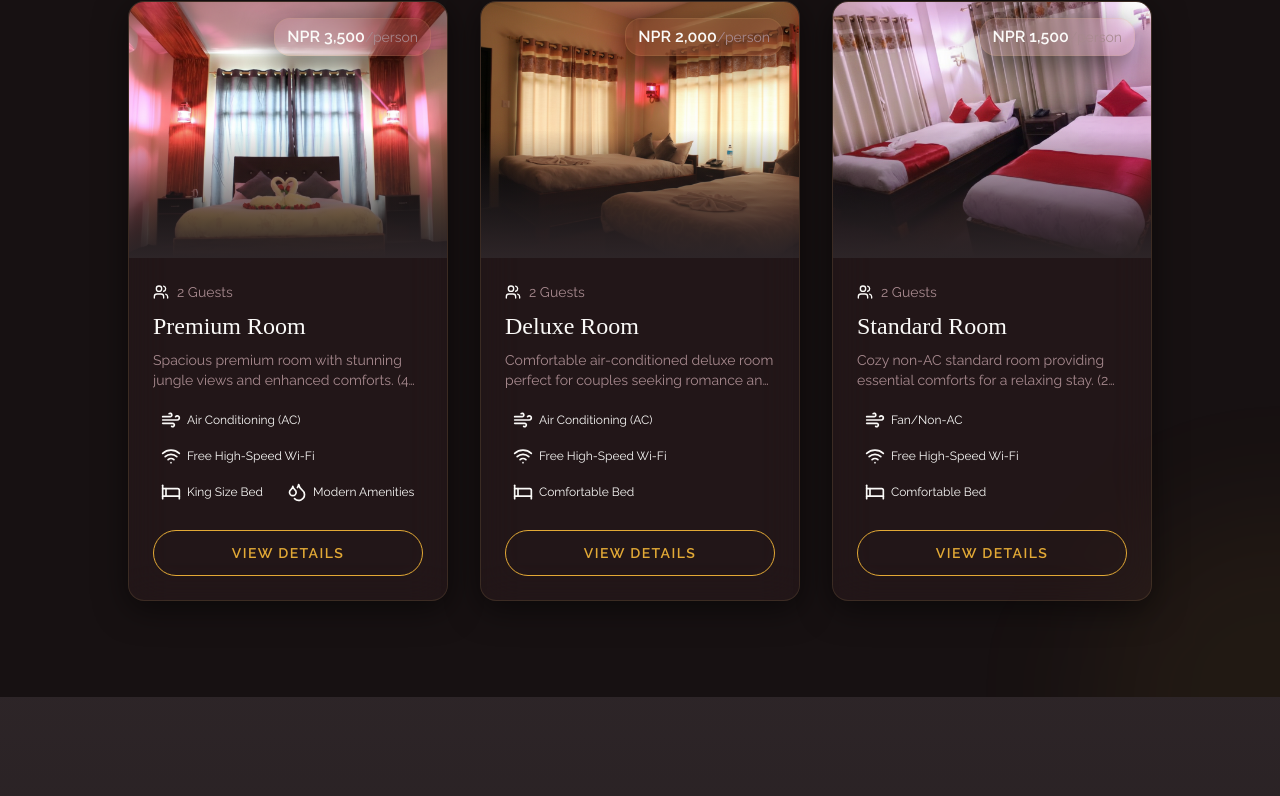
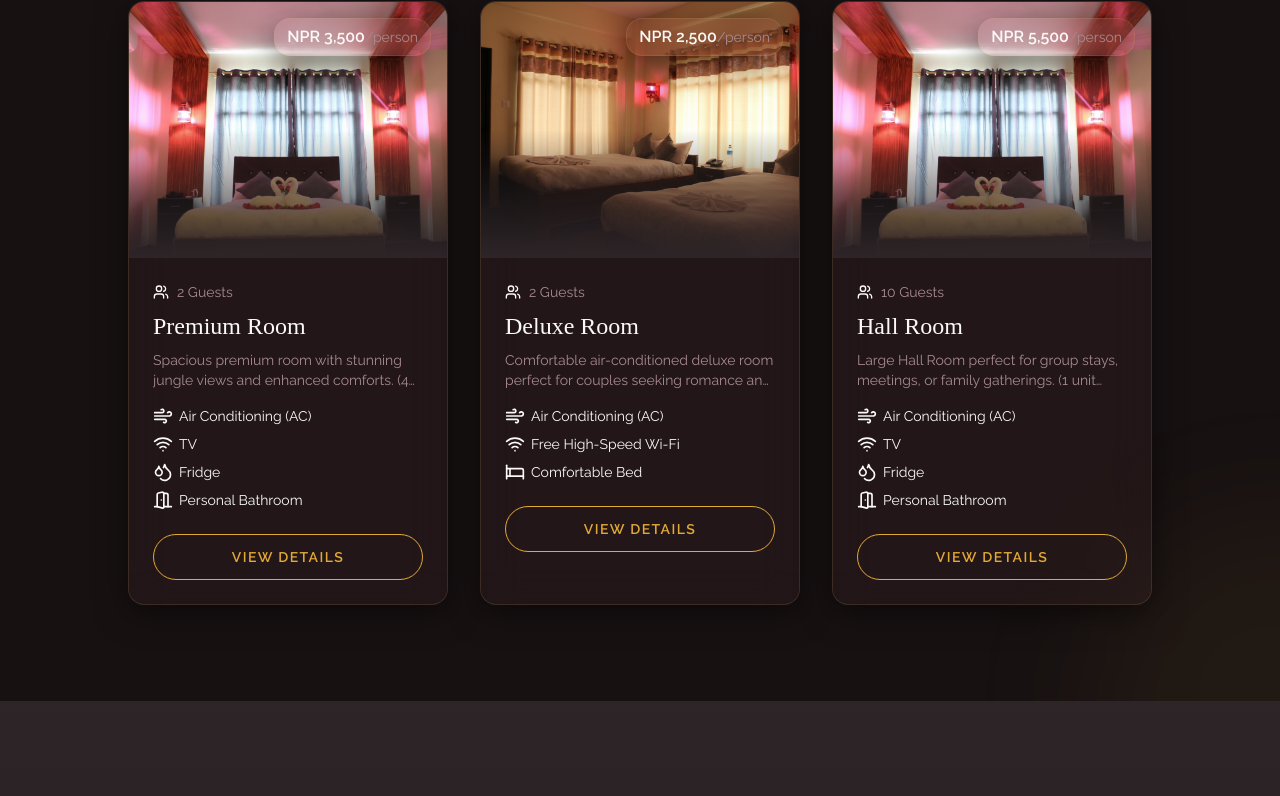
Before and after one commit to visiondynamicpvt-afk/HotelGrillDurbar, a React (Vite) app: page / in a window 1280 px wide. Shown: the part 1394-2190 px from the top of the page. Built offline with nearby package versions, Linux system fonts and the light colour scheme; no server answers; a web font is replaced by a local one.

Commit message:
Update layout rendering to pure vertical alignment on Features section for all rooms and map the correct SVG icons

```diff
--- a/src/components/sections/Rooms.tsx
+++ b/src/components/sections/Rooms.tsx
@@ -1,6 +1,6 @@
 import { motion, AnimatePresence } from 'framer-motion';
 import { useState, useEffect } from 'react';
-import { Users, Wifi, Wind, Bed, Table, DoorOpen, Droplets, Bell } from 'lucide-react';
+import { Users, Wifi, Wind, Bed, Table, DoorOpen, Droplets, Bell, Tv, Refrigerator, Bath, Utensils } from 'lucide-react';
 import GlassCard from '../ui/GlassCard';
 import SectionHeader from '../ui/SectionHeader';
 import AnimatedButton from '../ui/AnimatedButton';
@@ -20,11 +20,17 @@ const featureIcons: { [key: string]: React.ReactNode } = {
   'Balcony': <DoorOpen size={20} />,
   'Water': <Droplets size={20} />,
   'Service': <Bell size={20} />,
+  'TV': <Tv size={20} />,
+  'Fridge': <Refrigerator size={20} />,
+  'Bathroom': <Bath size={20} />,
+  'Dining': <Utensils size={20} />,
+  'Hall': <Users size={20} />,
 };
 
 const getIconForFeature = (featureName: string) => {
+  const lowercaseFeature = featureName.toLowerCase();
   for (const [key, icon] of Object.entries(featureIcons)) {
-    if (featureName.includes(key)) {
+    if (lowercaseFeature.includes(key.toLowerCase())) {
       return icon;
     }
   }
@@ -76,9 +82,11 @@ const Rooms = () => {
           image: roomImages[0],
           features: [
             { name: 'Air Conditioning (AC)', icon: <Wind size={20} /> },
-            { name: 'Free High-Speed Wi-Fi', icon: <Wifi size={20} /> },
-            { name: 'King Size Bed', icon: <Bed size={20} /> },
-            { name: 'Modern Amenities', icon: <Droplets size={20} /> },
+            { name: 'TV', icon: <Wifi size={20} /> },
+            { name: 'Fridge', icon: <Droplets size={20} /> },
+            { name: 'Personal Bathroom', icon: <DoorOpen size={20} /> },
+            { name: 'Personal Balcony', icon: <DoorOpen size={20} /> },
+            { name: 'Dining with snacks', icon: <Table size={20} /> },
           ],
           isAvailable: true,
         },
@@ -86,8 +94,8 @@ const Rooms = () => {
           id: '2',
           roomType: 'Deluxe Room',
           name: 'Deluxe Room',
-          description: 'Comfortable air-conditioned deluxe room perfect for couples seeking romance and tranquility. (6 units available).',
-          pricePerPerson: 2000,
+          description: 'Comfortable air-conditioned deluxe room perfect for couples seeking romance and tranquility. (8 units available).',
+          pricePerPerson: 2500,
           maxOccupancy: 2,
           capacity: 2,
           image: roomImages[1],
@@ -100,17 +108,21 @@ const Rooms = () => {
         },
         {
           id: '3',
-          roomType: 'Standard Room',
-          name: 'Standard Room',
-          description: 'Cozy non-AC standard room providing essential comforts for a relaxing stay. (2 units available).',
-          pricePerPerson: 1500,
-          maxOccupancy: 2,
-          capacity: 2,
-          image: roomImages[2],
+          roomType: 'Hall Room',
+          name: 'Hall Room',
+          description: 'Large Hall Room perfect for group stays, meetings, or family gatherings. (1 unit available).',
+          pricePerPerson: 5500,
+          maxOccupancy: 10,
+          capacity: 10,
+          image: roomImages[0], // Reuse first image
           features: [
-            { name: 'Fan/Non-AC', icon: <Wind size={20} /> },
-            { name: 'Free High-Speed Wi-Fi', icon: <Wifi size={20} /> },
-            { name: 'Comfortable Bed', icon: <Bed size={20} /> },
+            { name: 'Air Conditioning (AC)', icon: <Wind size={20} /> },
+            { name: 'TV', icon: <Wifi size={20} /> },
+            { name: 'Fridge', icon: <Droplets size={20} /> },
+            { name: 'Personal Bathroom', icon: <DoorOpen size={20} /> },
+            { name: 'Personal Balcony', icon: <DoorOpen size={20} /> },
+            { name: 'Group table dining with snacks', icon: <Table size={20} /> },
+            { name: 'Spacious Hall', icon: <DoorOpen size={20} /> },
           ],
           isAvailable: true,
         },
@@ -174,11 +186,11 @@ const Rooms = () => {
                     <p className="text-muted-foreground text-sm mb-4 line-clamp-2">{room.description}</p>
 
                     {/* Features */}
-                    <div className="flex flex-wrap gap-2 mb-6">
+                    <div className="flex flex-col gap-2 mb-6">
                       {room.features.slice(0, 4).map((feature, idx) => (
                         <span
                           key={idx}
-                          className="inline-flex items-center gap-1.5 text-xs bg-jade-deep/30 text-jade-bright px-2 py-1 rounded-full"
+                          className="flex items-center gap-1.5 text-sm text-pale-white/80"
                         >
                           {feature.icon}
                           {feature.name}
```
